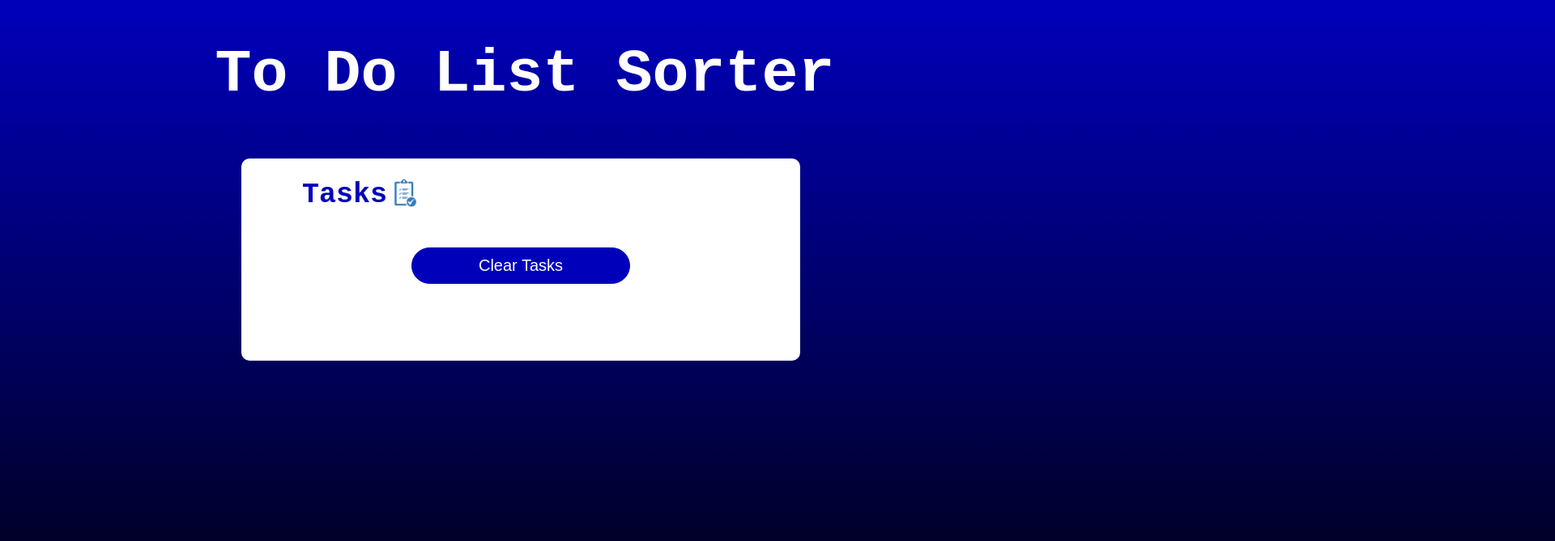
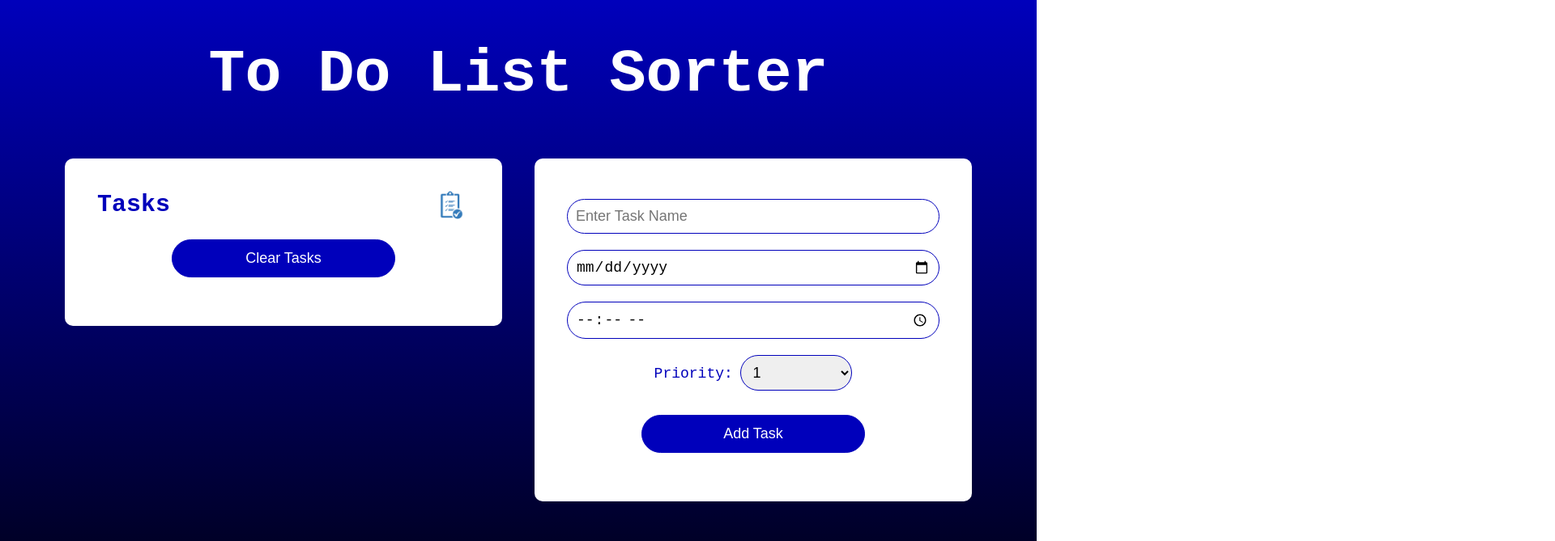
Before and after one commit to saanviua10/ToDo-Sort, a plain HTML site: page todoMain.html in a window 1280 px wide. Shown: the top 669 px of the page at 81% size, 1920 px wide, since content can reach past the window. Drawn offline with Linux system fonts and the light colour scheme.

Commit message:
move and update web design files to root directory

```diff
--- a/web design/todoMain.html
+++ b/todoMain.html
@@ -18,7 +18,7 @@
             <div class="taskBox">
                 <h2>
                     Tasks
-                    <img src="../images/ToDoImage.png" id="sortDown" style="width: 45px; height: 35px;">
+                    <img src="images/ToDoImage.png" id="sortDown" style="width: 45px; height: 35px;">
                 </h2>
 
                 <ul id="taskList"></ul>
@@ -46,6 +46,6 @@
         </div>
     </div>
 
-<script src="../todo.js"></script>
+<script src="todo.js"></script>
 </body>
 </html>
--- a/web design/todoOfficial.css
+++ b/todoOfficial.css
@@ -3,70 +3,52 @@ body{
     min-height: 100vh;
     text-align: center;
     background: linear-gradient(360deg, #000000, #0000BB);
+    margin: 0;
+    font-family: 'Courier New', Courier, monospace;
 }
+
 h1{
     color: white;
     font-size: 75px;
-    font-family: 'Courier New', Courier, monospace;
 }
 
 .mainContainer{
-    width: 500%;
+    width: 100%;
+    max-width: 1200px;
+    margin: 0 auto;
     min-height: 60vh;
     display: flex;
-    color: transparent;
+    color: #333;
     justify-content: center;
     align-items: flex-start;
     gap: 20px;
-    flex-wrap: nowrap;
+    flex-wrap: wrap;
 }
 
-.container1{
+.container1, .container2{
     width: 45%;
-    min-height:10vh;
+    min-width: 300px;
     display: flex;
     padding: 10px;
-    float: left;
-    margin-left: 20px;
-}
-
-.container2{
-    width: 45%;
-    min-height: 50vh;
-    display: flex;
-    padding: 10px;
-    float: right;
-    margin-right: 40px;
 }
 
 .taskBox, .taskBoxInput{
     width: 100%;
     max-width: 540px;
     background: #ffffff;
-    padding: 75px;
+    padding: 40px;
     border-radius: 10px;
-    align-items: center;
+    box-sizing: border-box;
 }
 
-.container h2{
+.taskBox h2, .taskBoxInput h2{
     color: #0000BB;
     display: flex;
-    font-size: 35px;
-    font-family: 'Courier New', Courier, monospace;
-    align-items: center, top;
-    margin-top: -20px;
+    font-size: 30px;
+    align-items: center;
+    justify-content: space-between;
+    margin-top: 0;
     margin-bottom: 25px;
-    margin: center;
-}
-.taskBox h2{
-    color: #0000BB;
-    display: flex;
-    font-size: 35px;
-    font-family: 'Courier New', Courier, monospace;
-    align-items: center, top;
-    margin-top: -50px;
-    margin-bottom: 25px;
-    margin: center;
 }
 
 input{
@@ -75,30 +57,39 @@ input{
     margin: 10px 0px;
     border: 1px solid #0000bb;
     border-radius: 30px;
-    font-size: 20px;
+    font-size: 18px;
+    box-sizing: border-box;
 }
+
 label{
-    font-size: 20px;
+    font-size: 18px;
     color: #0000BB;
 }
+
 select{
-    width: 25%;
+    width: 30%;
     padding: 10px;
     margin: 10px 0px;
     border: 1px solid #0000bb;
     border-radius: 30px;
-    font-size: 20px;
+    font-size: 18px;
 }
+
 #addTaskButton, #clearButton{
-    width: 50%;
-    padding: 10px;
-    margin: 20px;
+    width: 60%;
+    padding: 12px;
+    margin: 20px auto;
     border: 1px solid #0000BB;
     border-radius: 30px;
-    font-size: 20px;
+    font-size: 18px;
     background: #0000BB;
     color: white;
-    float: bottom;
+    cursor: pointer;
+    display: block;
+}
+
+#addTaskButton:hover, #clearButton:hover {
+    background: #000088;
 }
 
 .center{
@@ -109,29 +100,27 @@ select{
 
 ul li{
     position: relative;
-    padding-right: 50px;
-    padding: -10px;
+    padding: 10px 50px 10px 45px;
     margin-bottom: 10px;
     text-align: left;
-    font-size: 30px;
+    font-size: 20px;
     list-style-type: none;
     user-select: none;
     cursor: pointer;
-
 }
-
 
 ul li::before{
     content: '';
     position: absolute;
-    margin-left: -40px;
+    left: 5px;
+    top: 50%;
+    transform: translateY(-50%);
     height: 30px;
     width: 30px;
     border-radius: 50%;
-    background-image: url("unchecked.png");
+    background-image: url("images/unchecked.png");
     background-size: cover;
 }
-
 
 .checked{
     text-decoration: line-through;
@@ -139,16 +128,8 @@ ul li::before{
 }
 
 .checked::before{
-    content: '';
-    position: absolute;
-    margin-left: -40px;
-    height: 30px;
-    width: 30px;
-    border-radius: 50%;
-    background-image: url("checked.png");
-    background-size: cover;
+    background-image: url("images/checked.png");
 }
-
 
 ul li span {
     position: absolute;
@@ -158,14 +139,15 @@ ul li span {
     width: 25px;
     height: 25px;
     font-size: 18px;
-    color: white;
+    color: #333;
     cursor: pointer;
     text-align: center;
     line-height: 25px;
-    background: #fff;
+    background: #eee;
+    border-radius: 50%;
 }
 
-
 ul li span:hover{
-    color: #0000bb;
+    color: white;
+    background: #ff0000;
 }
```
Also changed, not shown: index.html (renamed from web design/index.html, +5 -10 lines), todoIntro.css (line endings or trailing spaces).
